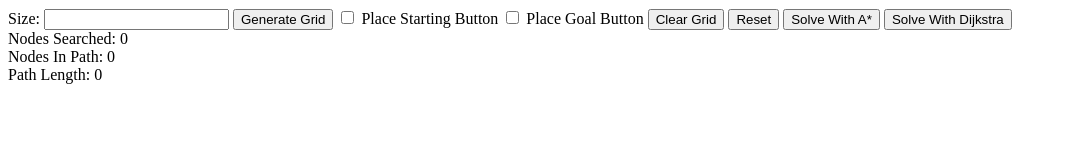
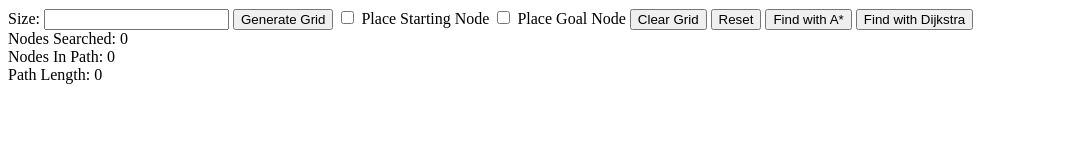
Before and after one commit to jkurek2912/shortestPath.js, a plain HTML site: page index.html in a window 1280 px wide. Shown: the whole page, without its empty margins (0-1067 px from the left). Drawn offline with Linux system fonts and the light colour scheme.

Commit message:
changed button names

```diff
--- a/index.html
+++ b/index.html
@@ -10,13 +10,13 @@
     <input type="number" id="gridSize" />
     <button onclick="generateGrid()">Generate Grid</button>
     <input type="checkbox" id="placeStartingButton" />
-    <label for="placeStartingButton">Place Starting Button</label>
+    <label for="placeStartingButton">Place Starting Node</label>
     <input type="checkbox" id="placeGoalButton" />
-    <label for="placeGoalButton">Place Goal Button</label>
+    <label for="placeGoalButton">Place Goal Node</label>
     <button onclick="clearGrid()">Clear Grid</button>
     <button onclick="reset()">Reset</button>
-    <button onclick="solveWithAstar()">Solve With A*</button>
-    <button onclick="solveWithDijkstra()">Solve With Dijkstra</button>
+    <button onclick="solveWithAstar()">Find with A*</button>
+    <button onclick="solveWithDijkstra()">Find with Dijkstra</button>
     <div id="searchCounter">Nodes Searched: 0</div>
     <div id="nodesInPath">Nodes In Path: 0</div>
     <div id="pathLength">Path Length: 0</div>
```
